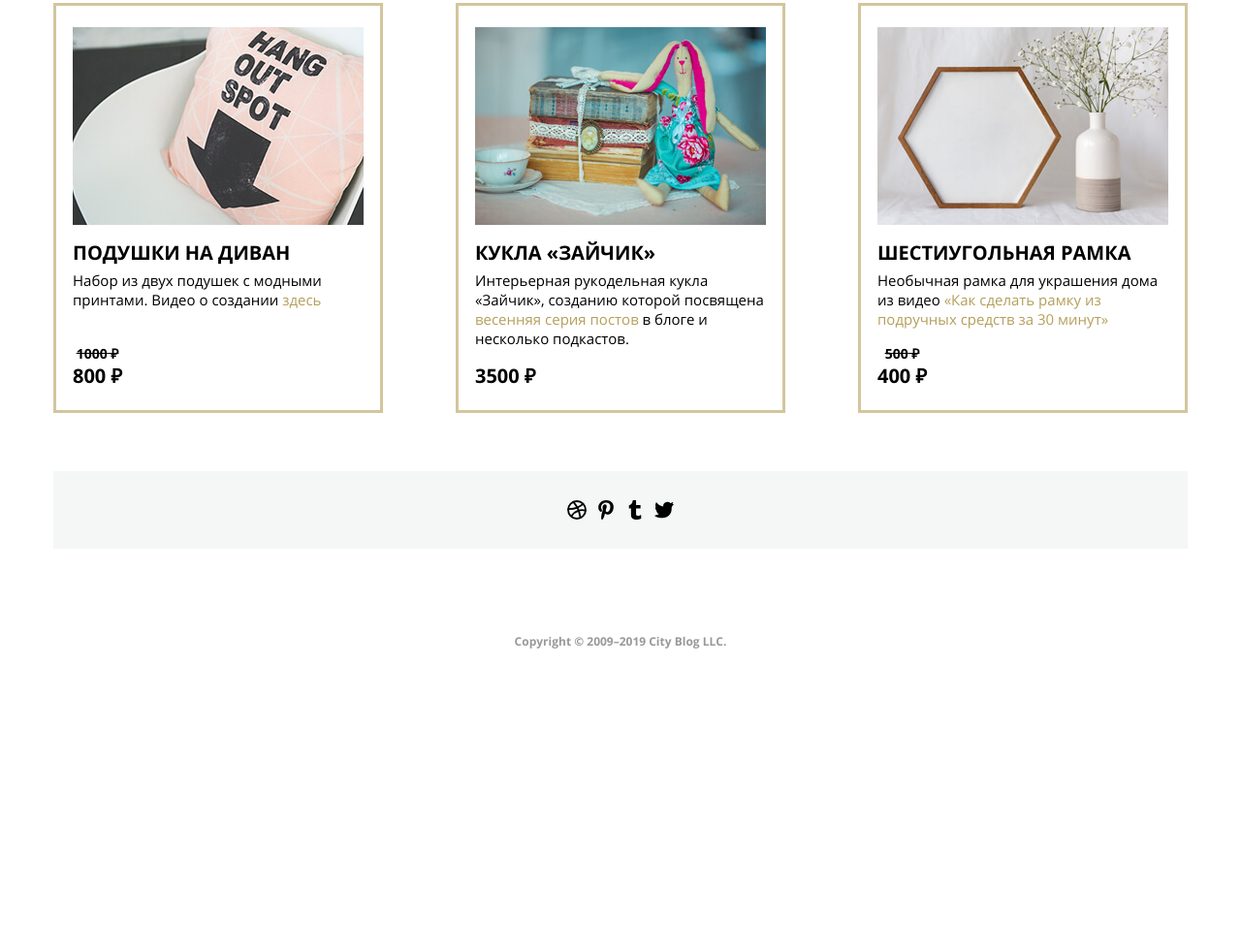
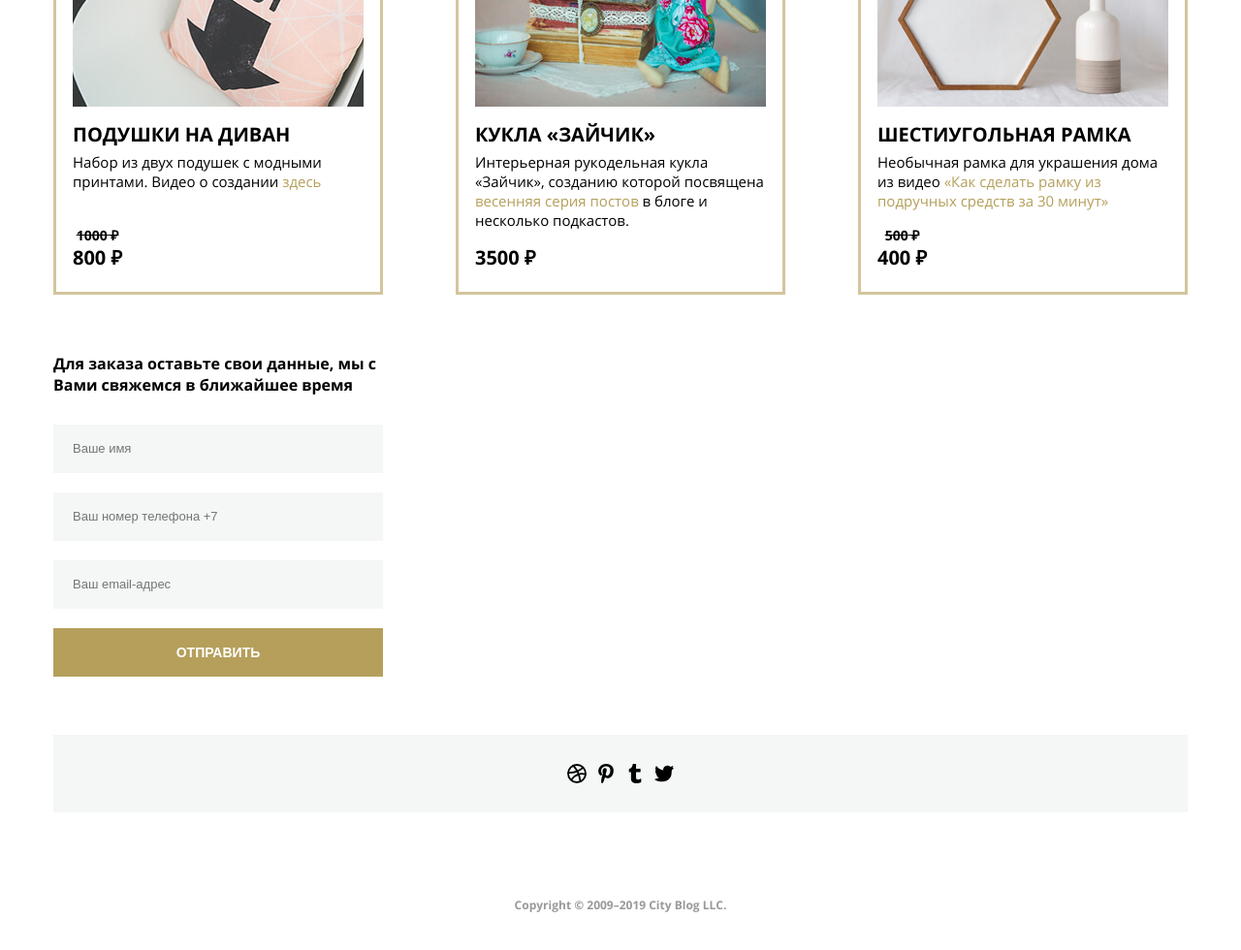
Before and after one commit to MagicKing101/noemi, a plain HTML site: page market.html in a window 1280 px wide. Shown: the part 618-1598 px from the top of the page at 97% size. Before the commit the page ends 1340 px from the top, so only its background shows below. Drawn offline with Linux system fonts and the light colour scheme.

Commit message:
Add files via upload

```diff
--- a/css/market.css
+++ b/css/market.css
@@ -305,7 +305,51 @@ a {
   text-decoration-color: #b59f5b;
 }
 
+/* button */
 
+.form__sub-field {
+  width: 100%;
+  margin-bottom: 20px;
+}
+
+.form__sub-button {
+  height: 50px;
+  width: 100%;
+  border: none;
+  background-color: #b59f5b;
+  cursor: pointer;
+  text-align: center;
+  text-transform: uppercase;
+  font-size: 14px;
+  font-weight: 700;
+  color: #fff;
+}
+
+.form__sub {
+  width: 340px;
+}
+
+.button__card {
+  width: 1200px;
+  padding: 0 15px;
+  margin: 60px auto 0;
+}
+
+.form-field {
+  box-sizing: border-box;
+  height: 50px;
+  padding: 20px;
+  border: none;
+  background-color: #f4f7f6;
+  font-size: 13px;
+  color: #888888;
+}
+
+.button__title {
+  font-size: 16px;
+  margin-bottom: 30px;
+  width: 340px;
+}
 
 /* ---- hamburger ---- */
 
--- a/css/mobile.css
+++ b/css/mobile.css
@@ -133,3 +133,17 @@
 .cards-title::before {
   top: 30px;
 }
+
+.header-menu--mod {
+  position: absolute;
+  top: 30px;
+  right: 20px;
+}
+
+.button__title {
+  width: auto;
+}
+
+.form__sub {
+  width: auto;
+}
--- a/css/tablet.css
+++ b/css/tablet.css
@@ -170,3 +170,12 @@
 .hamburger-menu {
   display: block;
 }
+
+.header-menu--mod {
+  display: block;
+}
+
+.button__card {
+  width: 100%;
+  padding: 0 35px;
+}
--- a/market.html
+++ b/market.html
@@ -5,6 +5,8 @@
   <meta charset="UTF-8">
   <meta name="viewport" content="width=device-width, initial-scale=1.0">
   <link rel="stylesheet" href="css/market.css">
+  <link rel="stylesheet" href="css/tablet.css" media="(max-width: 1199px)">
+  <link rel="stylesheet" href="css/mobile.css" media="(max-width: 640px)">
   <link rel="shortcut icon" href="https://pngimg.com/uploads/letter_n/letter_n_PNG1.png">
   <title>Noemi</title>
 </head>
@@ -18,25 +20,16 @@
         <a class="menu__logo-link" href="index.html">
           <img class="menu__logo" src="images/svg/noemi-logo.svg" alt="Noemi">
         </a>
-        <nav class="header-menu">
+        <nav class="header-menu header-menu--mod">
           <ul class="menu__list">
             <li class="menu__item">
               <a class="menu__link" href="index.html">Главная</a>
             </li>
           </ul>
         </nav>
-        <div class="hamburger-menu">
-          <input id="menu__toggle" type="checkbox" />
-          <label class="menu__btn" for="menu__toggle">
-            <span></span>
-          </label>
-          <ul class="menu__box">
-            <li><a class="menu__object" href="#">Главная</a></li>
-          </ul>
-        </div>
       </div>
     </div>
-    <h1 class="menu__title">Наши товары можно заказать по номеру телефона <span class="number-phone">+79812345699</span></h1>
+    <h1 class="menu__title">Наши товары</h1>
   </header>
 
   <section class="cards-wrapper" data-aos="fade-up">
@@ -115,6 +108,15 @@
       </article>
     </div>
   </section>
+  <div class="button__card">
+    <h2 class="button__title">Для заказа оставьте свои данные, мы с Вами свяжемся в ближайшее время</h2>
+    <form class="form__sub">
+      <input class="form-field form__sub-field" type="text" placeholder="Ваше имя" required>
+      <input class="form-field form__sub-field" type="tel" placeholder="Ваш номер телефона +7" required>
+      <input class="form-field form__sub-field" type="email" placeholder="Ваш email-адрес" required>
+      <button class="form__sub-button button--hover" type="submit">Отправить</button>
+    </form>
+  </div>
 
     <!-- FOOTER -->
 
```
Also changed, not shown: index.html (+5 -8 lines).
